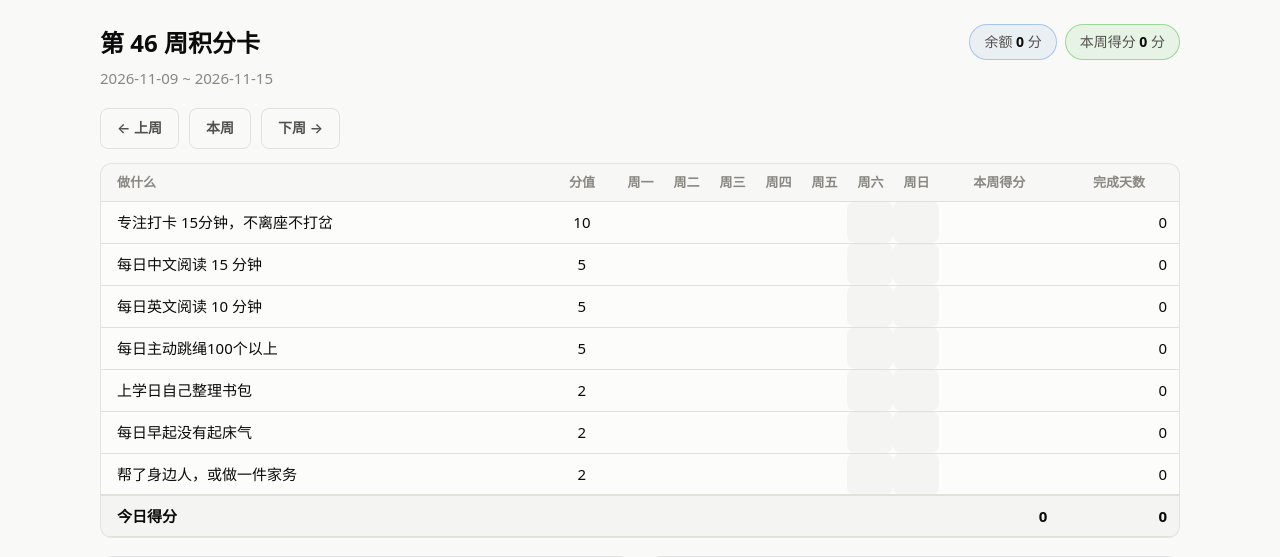
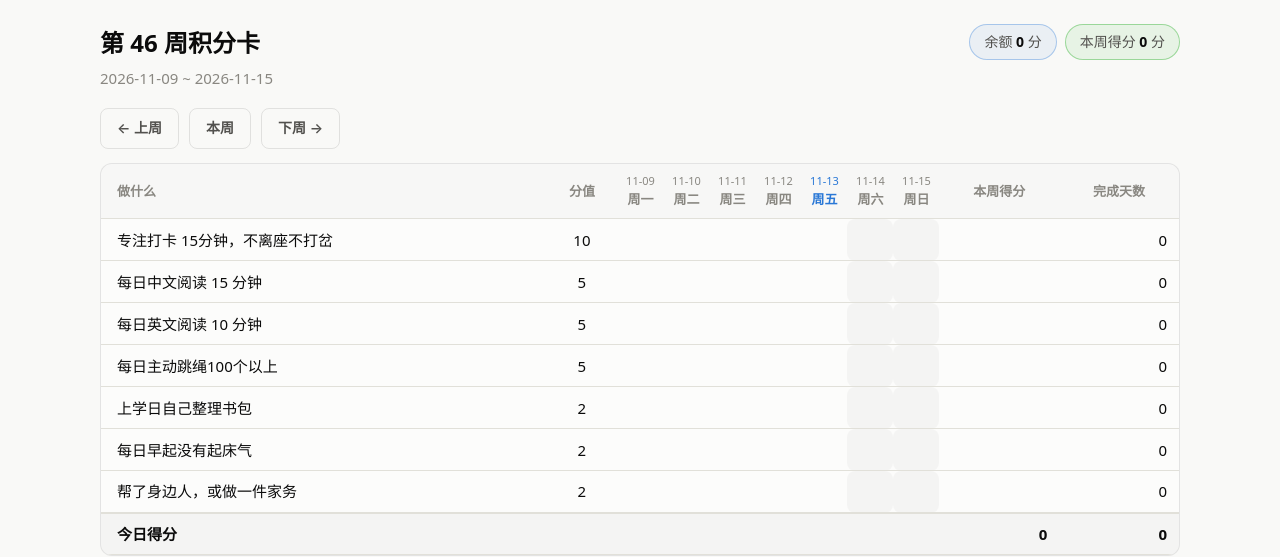
Before and after one commit to wangweitung/kid-points, a Flask app: page /week in a window 1280 px wide. Shown: the part 57-614 px from the top of the page. Run offline with Flask 3, Linux system fonts and the light colour scheme; the visitor is signed in with stand-in values (Sample User, id 1); data comes from the database, SQL or seed files in the repository; data that the repository does not hold is empty.

Commit message:
周视图表头加日期；今天按北京时间判定，修复未来日期误判
- week.html/style.css：表头改为「日期 + 星期」两行，今天高亮
- helpers.py：新增 local_today()（UTC+8），views.py 全部改用，
  不再依赖服务器/容器时区，避免北京时间早晨把今天判成未来日期
- README：同步周视图表头与业务日期时区说明

Co-Authored-By: Claude Code <noreply@anthropic.com>

```diff
--- a/app/helpers.py
+++ b/app/helpers.py
@@ -1,9 +1,16 @@
-from datetime import date, timedelta
+from datetime import date, datetime, timedelta, timezone
 from functools import wraps
 
 from flask import flash, redirect, request, session, url_for
 
 from .db import get_db
+
+# All business dates must be Beijing time, independent of server/container TZ.
+APP_TZ = timezone(timedelta(hours=8))
+
+
+def local_today() -> date:
+    return datetime.now(APP_TZ).date()
 
 
 def login_required(f):
--- a/app/static/style.css
+++ b/app/static/style.css
@@ -284,6 +284,16 @@ table { border-collapse: collapse; width: 100%; }
   font-size: 13px;
   background: rgba(11, 11, 11, 0.02);
 }
+.col-day-date {
+  display: block;
+  font-size: 11px;
+  font-weight: 400;
+  color: var(--muted);
+  font-variant-numeric: tabular-nums;
+}
+.col-day-name { display: block; font-weight: 600; }
+.col-day.today .col-day-date { color: var(--primary); }
+.col-day.today .col-day-name { color: var(--primary); }
 .week-table .num { text-align: right; padding-right: 12px; }
 .cell {
   width: 46px;
--- a/app/templates/week.html
+++ b/app/templates/week.html
@@ -24,7 +24,12 @@
       <tr>
         <th class="col-task">做什么</th>
         <th class="col-value">分值</th>
-        {% for w in weekday_names %}<th class="col-day">{{ w }}</th>{% endfor %}
+        {% for i in range(7) %}
+        <th class="col-day{% if days[i] == today_d %} today{% endif %}">
+          <span class="col-day-date">{{ days[i].strftime('%m-%d') }}</span>
+          <span class="col-day-name">{{ weekday_names[i] }}</span>
+        </th>
+        {% endfor %}
         <th class="col-sum">本周得分</th>
         <th class="col-sum">完成天数</th>
       </tr>
--- a/app/views.py
+++ b/app/views.py
@@ -18,6 +18,7 @@ from .helpers import (
     balance_of,
     current_child,
     day_score,
+    local_today,
     login_required,
     parse_iso,
     settlement,
@@ -46,7 +47,7 @@ def today():
     tasks = db.execute(
         "SELECT * FROM tasks WHERE active = 1 ORDER BY sort_order, id"
     ).fetchall()
-    today_d = date.today()
+    today_d = local_today()
     done_ids = {
         r["task_id"]
         for r in db.execute(
@@ -104,7 +105,7 @@ def _tick_state(db, child_id, d: date) -> dict:
         cnt, total = day_score(db, child_id, dd)
         day_totals[dd.isoformat()] = total
         day_counts[dd.isoformat()] = cnt
-    t_cnt, t_total = day_score(db, child_id, date.today())
+    t_cnt, t_total = day_score(db, child_id, local_today())
     return {
         "date": d.isoformat(),
         "day_total": day_totals[d.isoformat()],
@@ -128,7 +129,7 @@ def tick():
     d = parse_iso(payload.get("date"))
     if not isinstance(child_id, int) or not isinstance(task_id, int) or d is None:
         return jsonify(error="参数错误"), 400
-    if d > date.today():
+    if d > local_today():
         return jsonify(error="不能为未来的日期打卡"), 400
     db = get_db()
     child = db.execute(
@@ -163,10 +164,10 @@ def week():
     child, early, children = _need_child()
     if early:
         return early
-    d = parse_iso(request.args.get("date")) or date.today()
+    d = parse_iso(request.args.get("date")) or local_today()
     mon, sun = week_bounds(d)
     db = get_db()
-    today_d = date.today()
+    today_d = local_today()
     days = [mon + timedelta(days=i) for i in range(7)]
 
     tasks = db.execute(
@@ -278,7 +279,7 @@ def passbook():
     child, early, children = _need_child()
     if early:
         return early
-    now = date.today()
+    now = local_today()
     y = request.args.get("year", type=int) or now.year
     m = request.args.get("month", type=int) or now.month
     try:
@@ -337,7 +338,7 @@ def passbook_add():
     if early:
         return early
     reason = (request.form.get("reason") or "").strip()
-    d = parse_iso(request.form.get("date")) or date.today()
+    d = parse_iso(request.form.get("date")) or local_today()
     try:
         income = float(request.form.get("income") or 0)
         expense = float(request.form.get("expense") or 0)
@@ -386,8 +387,8 @@ def passbook_delete():
         url_for(
             "views.passbook",
             child=row["child_id"] if row else None,
-            year=(parse_iso(row["date"]).year if row else date.today().year),
-            month=(parse_iso(row["date"]).month if row else date.today().month),
+            year=(parse_iso(row["date"]).year if row else local_today().year),
+            month=(parse_iso(row["date"]).month if row else local_today().month),
         )
     )
 
@@ -401,7 +402,7 @@ def redeem():
     items = db.execute(
         "SELECT * FROM catalog WHERE active = 1 ORDER BY sort_order, id"
     ).fetchall()
-    now = date.today()
+    now = local_today()
     first = date(now.year, now.month, 1)
     history = db.execute(
         """SELECT * FROM ledger
@@ -440,7 +441,7 @@ def redeem_do():
         db.execute(
             """INSERT INTO ledger(child_id, date, reason, expense, source, created_by)
                VALUES(?, ?, ?, ?, 'redeem', ?)""",
-            (child["id"], date.today().isoformat(), item["name"], item["price"], session["user_id"]),
+            (child["id"], local_today().isoformat(), item["name"], item["price"], session["user_id"]),
         )
         db.commit()
         flash(f"已兑换「{item['name']}」，支出 {item['price']:g} 分", "ok")
@@ -597,7 +598,7 @@ def charts():
     child, early, children = _need_child()
     if early:
         return early
-    now = date.today()
+    now = local_today()
     y = request.args.get("year", type=int) or now.year
     m = request.args.get("month", type=int) or now.month
     try:
```
Also changed, not shown: README.md.
